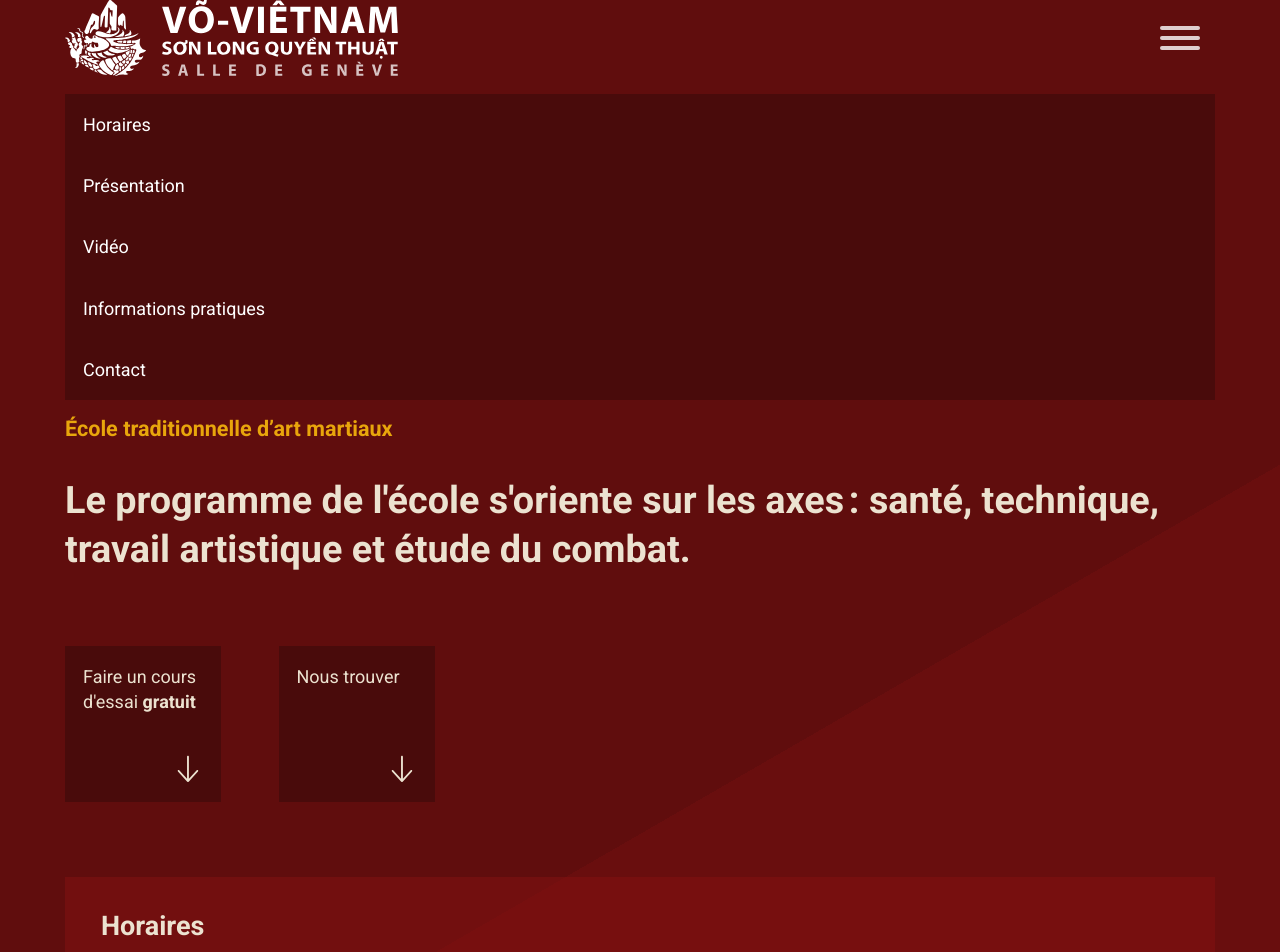
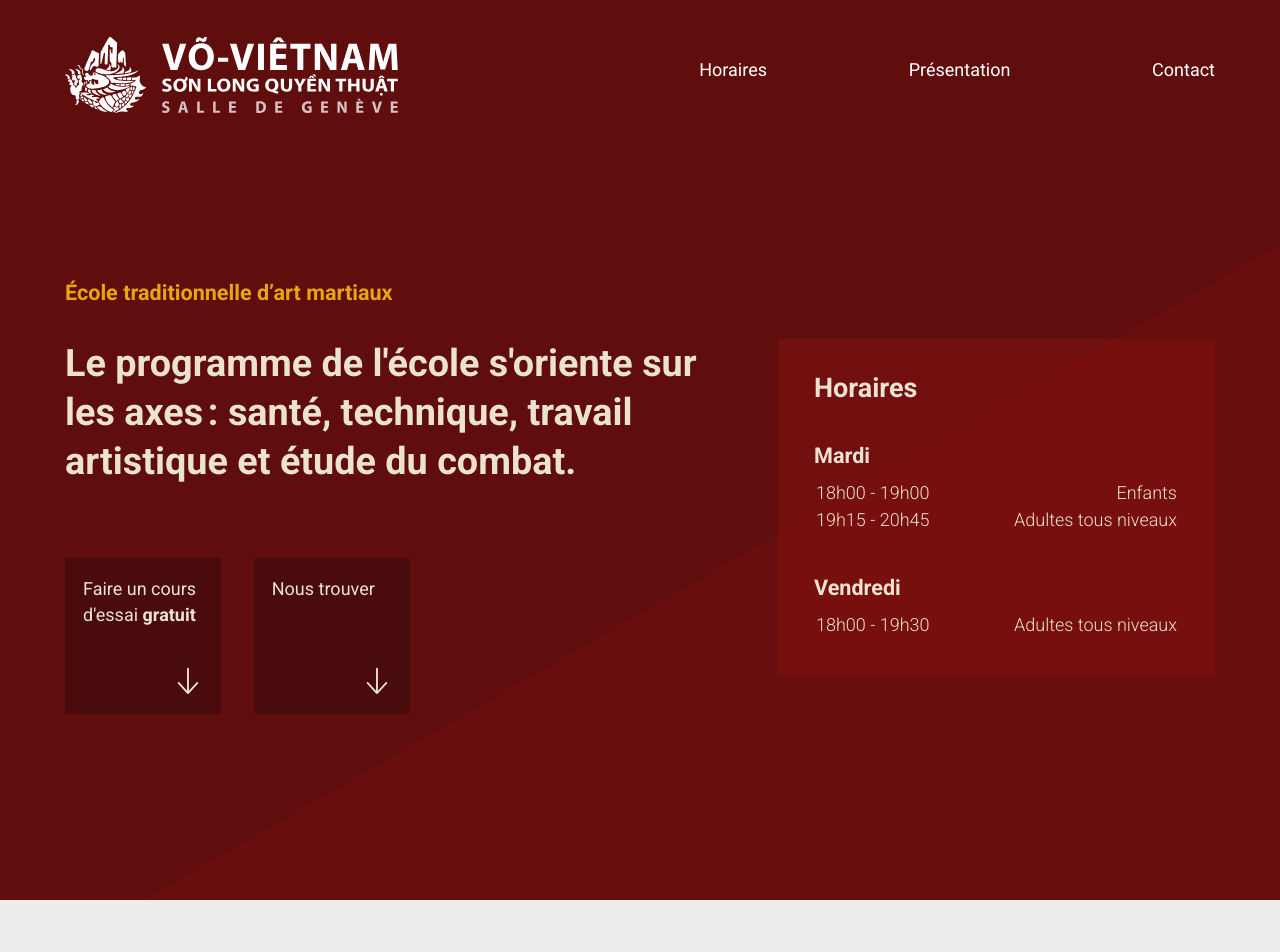
Before and after one commit to ntopulos/fivv-gva, a Jekyll site: the page built from docs/index.md, in a window 1280 px wide. Shown: the top 952 px of the page. Built offline with Jekyll 4.4.1, drawn with Linux system fonts in a browser that asks for light colours.

Commit message:
header edition test

```diff
--- a/docs/_sass/content/_header.sass
+++ b/docs/_sass/content/_header.sass
@@ -18,11 +18,11 @@ header
   @media (max-width: $bkpt-medium)
     padding-top: $body-padding !important
 
-  // @include respond-to('bsmall')
-  grid-template-columns: auto auto
-  grid-template-areas: 'logo button' 'nav nav'
+  @media (min-width: $bkpt-small)
+    grid-template-columns: auto auto
+    grid-template-areas: 'logo button' 'nav nav'
 
-  @include respond-to('bmedium')
+  @media (min-width: $bkpt-medium)
     height: $header-height
     grid-template-areas: 'logo nav'
 
@@ -30,7 +30,7 @@ header
     grid-area: logo
     justify-content: center
 
-    @include respond-to('bsmall')
+    @media (min-width: $bkpt-small)
       justify-content: start
 
   & > div:last-of-type
@@ -38,10 +38,10 @@ header
     align-items: center
     justify-content: center
 
-    @include respond-to('bsmall')
+    @media (min-width: $bkpt-small)
       justify-content: flex-end
 
-    @include respond-to('bmedium')
+    @media (min-width: $bkpt-medium)
       display: none
 
   #nav
@@ -88,7 +88,7 @@ header
         li:not(:last-child)
           margin-bottom: .5em
 
-      @include respond-to('bmedium')
+      @media (min-width: $bkpt-medium)
         flex-direction: row
 
         li.optional
@@ -112,7 +112,7 @@ header
         background-color: $color-lighter
         color: $color-font-black
 
-      @include respond-to('bmedium')
+      @media (min-width: $bkpt-medium)
         padding: 0 0 .5em 0
         border-bottom: 2px solid transparent
         background-color: transparent
@@ -145,7 +145,7 @@ header
     box-sizing: border-box
     margin-top: 1em
 
-    @include respond-to('blarge')
+    @media (min-width: $bkpt-large)
       grid-template-columns: 3fr 2fr
       grid-template-areas: 'introduction hours'
       grid-gap: 5%
@@ -189,7 +189,7 @@ header
           transition: color $time-base*2, background-color $time-base*2
           font-size: 1.2em
 
-          @include respond-to('bsmall')
+          @media (min-width: $bkpt-small)
             font-size: 1em
 
           svg
@@ -206,7 +206,7 @@ header
             svg
               fill: $color-font-black
 
-      @include respond-to('bsmall')
+      @media (min-width: $bkpt-small)
         flex-direction: row
 
         li
```
